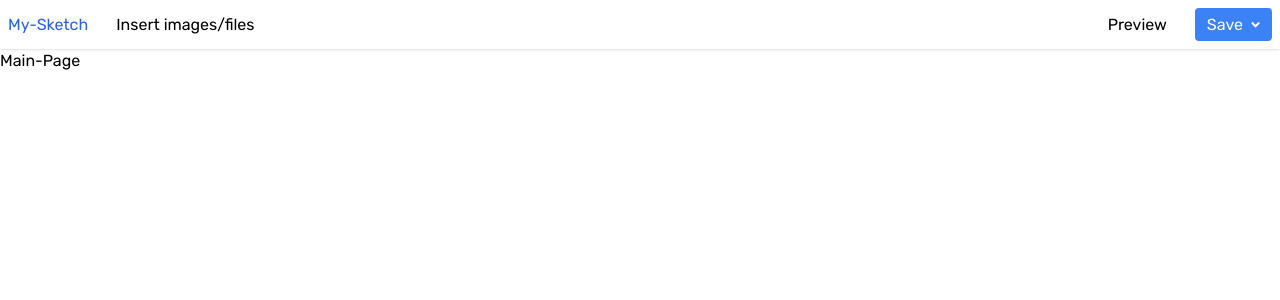
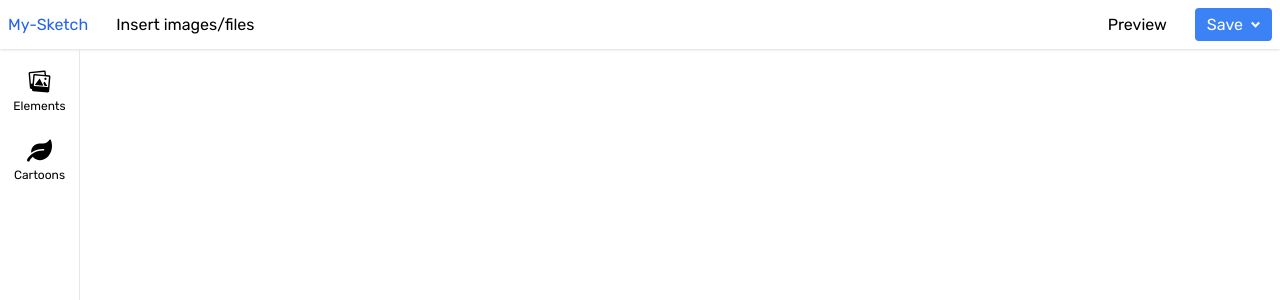
Before and after one commit to 2201monesh/my-sketch, a Next.js app: page / in a window 1280 px wide. Shown: the top 300 px of the page. Built offline with nearby package versions, Linux system fonts and the light colour scheme.

Commit message:
Sidebar creation

```diff
--- /dev/null
+++ b/app/components/Sidebar.jsx
@@ -0,0 +1,15 @@
+import React from 'react'
+import SidebarOption from './SidebarOption'
+import { IoIosImages } from "react-icons/io";
+import { FaLeaf } from "react-icons/fa";
+
+function Sidebar() {
+  return (
+    <div className='w-20 h-screen border-r pt-2'>
+      <SidebarOption image={<IoIosImages fontSize={25} />} text="Elements" />
+      <SidebarOption image={<FaLeaf fontSize={25} />} text="Cartoons" />
+    </div>
+  )
+}
+
+export default Sidebar
--- /dev/null
+++ b/app/components/SidebarOption.jsx
@@ -0,0 +1,12 @@
+import React from 'react'
+
+function SidebarOption({image, text}) {
+  return (
+    <div className='flex flex-col justify-center items-center p-3 cursor-pointer'>
+      <span>{image}</span>
+      <h3 className='text-xs pt-1'>{text}</h3>
+    </div>
+  )
+}
+
+export default SidebarOption
--- a/app/page.jsx
+++ b/app/page.jsx
@@ -1,6 +1,9 @@
+import Sidebar from "./components/Sidebar";
 
 export default function Home() {
   return (
-    <div>Main-Page</div>
+    <div>
+      <Sidebar />
+    </div>
   )
 }
```
